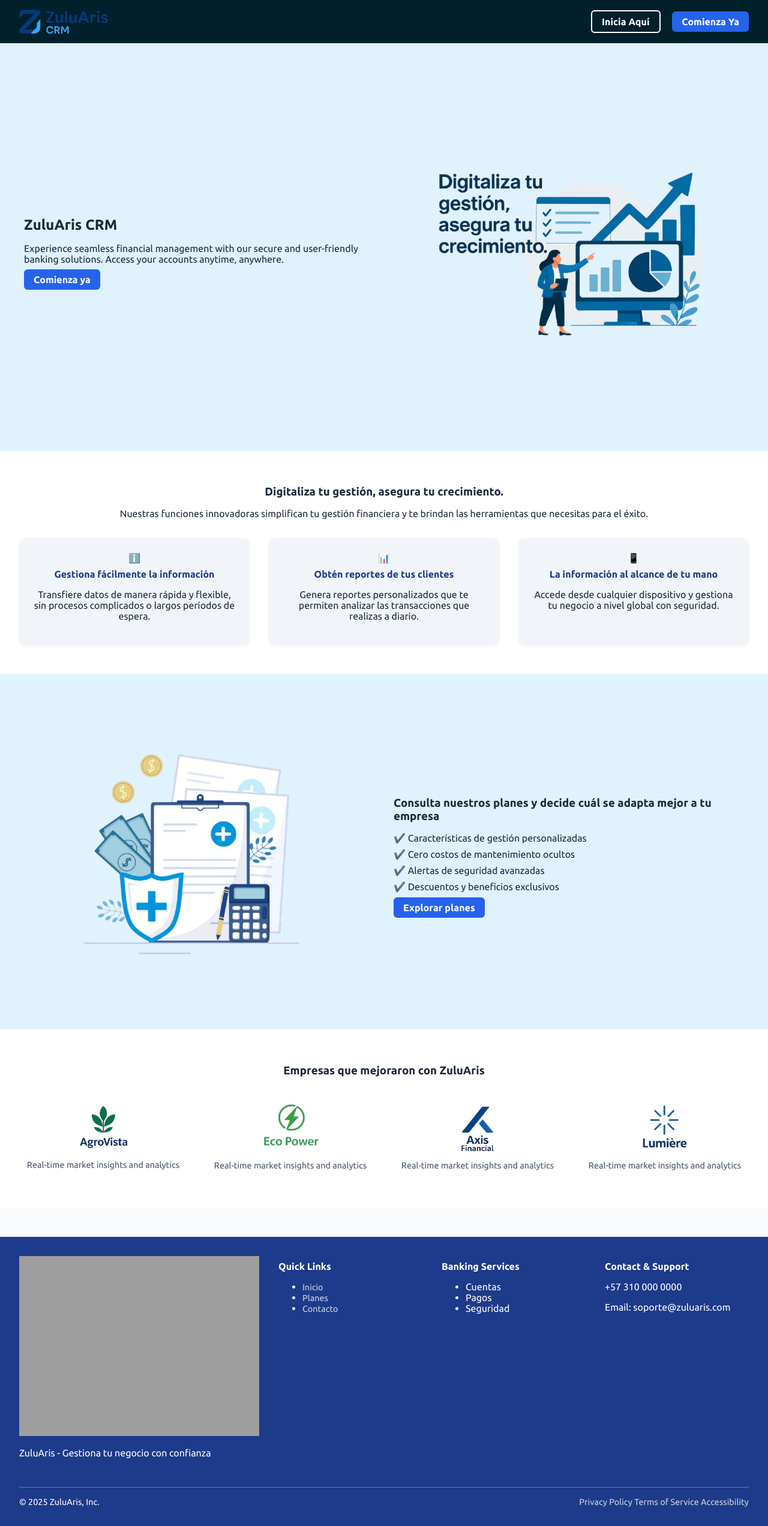
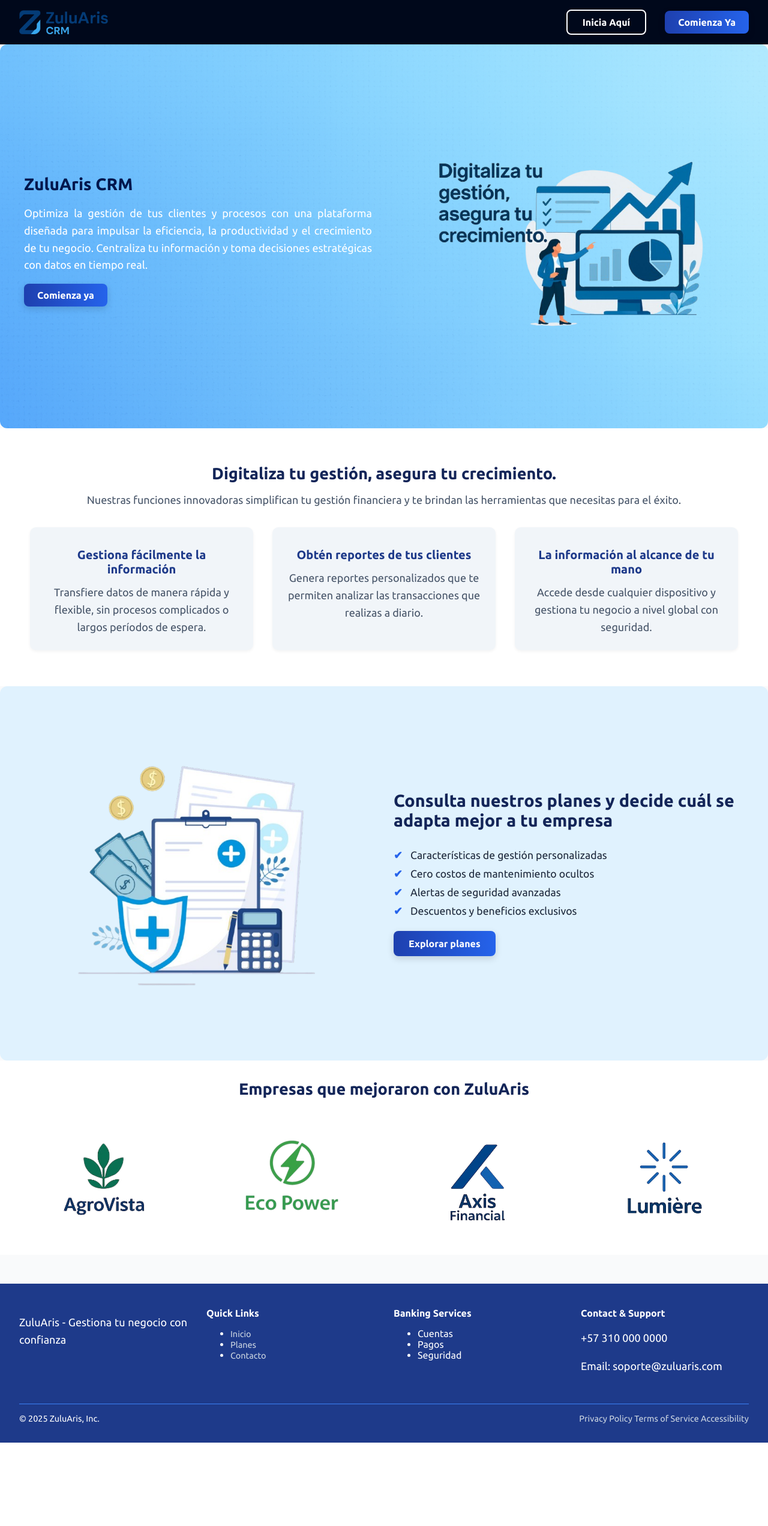
Before and after one commit to Miguearisti14/CRM_ASEGURADORA, a Django app: page / in a window 1280 px wide. Shown: the whole page at 60% size. After the commit the page ends 2405 px from the top, so only its background shows below. Run offline with Django 5.2, Linux system fonts and the light colour scheme; grey boxes are pictures that could not be loaded.

Commit message:
Pagina de inicio completa

```diff
--- a/CRM_Aseguradoras/CRM/static/styles/globalstyles.css
+++ b/CRM_Aseguradoras/CRM/static/styles/globalstyles.css
@@ -4,6 +4,7 @@ body {
     font-family: 'Ubuntu', sans-serif;
     background-color: #f9fafb;
     color: #1e293b;
+
 }
 
 a {
@@ -18,12 +19,21 @@ h4 {
     margin: 0.5em 0;
 }
 
+
+
+p {
+    margin-bottom: 17px;
+    line-height: 1.6;
+    font-size: 18px;
+    text-align: justify;
+}
+
 /* ===== Header ===== */
 .header {
     display: flex;
     justify-content: space-between;
     align-items: center;
-    background-color: #00202c;
+    background-color: #00081b;
     color: white;
     padding: 1rem 2rem;
 }
@@ -42,32 +52,119 @@ h4 {
     margin-left: 1rem;
 }
 
-/* Buttons */
+/* ===== Footer ===== */
+.footer {
+    background-color: #1e3a8a;
+    color: white;
+    padding: 2rem;
+    margin-top: 3rem;
+}
+
+.footer-top {
+    display: grid;
+    grid-template-columns: repeat(4, 1fr);
+    gap: 2rem;
+    margin-bottom: 2rem;
+}
+
+.footer-bottom {
+    display: flex;
+    justify-content: space-between;
+    border-top: 1px solid #3b82f6;
+    padding-top: 1rem;
+    font-size: 0.9rem;
+}
+
+.footer a {
+    color: #cbd5e1;
+    font-size: 0.9rem;
+}
+
+/* ===== Botones ===== */
 .btn-primary {
-    background-color: #2563eb;
-    color: white;
-    padding: 0.5rem 1rem;
-    border-radius: 6px;
+    display: inline-block;
+    background: linear-gradient(90deg, #1e40af, #2563eb);
+    color: #fff;
+    padding: 10px 22px;
+    border-radius: 8px;
     font-weight: bold;
+    text-decoration: none;
+    transition: all 0.3s ease;
+    box-shadow: 0 4px 12px rgba(0, 0, 0, 0.15);
 
 }
 
 .btn-secondary {
-    background-color: #2563eb;
-    color: white;
-    padding: 0.5rem 1rem;
-    border-radius: 6px;
+    display: inline-block;
+    background: linear-gradient(90deg, #1e40af, #2563eb);
+    color: #fff;
+    padding: 12px 25px;
+    border-radius: 8px;
     font-weight: bold;
+    text-decoration: none;
+    transition: all 0.3s ease;
+    box-shadow: 0 4px 12px rgba(0, 0, 0, 0.15);
 
 }
 
 .btn-outline {
-    border: 2px solid white;
-    padding: 0.5rem 1rem;
-    border-radius: 6px;
-    color: white;
+    display: inline-block;
+    background: transparent;
+    color: #fff;
+    padding: 10px 25px;
+    border: 2px solid #fff;
+    border-radius: 8px;
     font-weight: bold;
+    text-decoration: none;
+    transition: all 0.3s ease;
+    position: relative;
+    overflow: hidden;
 }
+
+.btn-outline:hover {
+    color: #1e3a8a;
+    background: #fff;
+    transform: translateY(-3px) scale(1.05);
+    box-shadow: 0 6px 16px rgba(255, 255, 255, 0.4);
+}
+
+.btn-outline::after {
+    content: "";
+    position: absolute;
+    top: 0;
+    left: -75px;
+    width: 50px;
+    height: 100%;
+    background: rgba(255, 255, 255, 0.5);
+    transform: skewX(-25deg);
+    transition: left 0.5s ease;
+}
+
+.btn-outline:hover::after {
+    left: 120%;
+}
+
+.btn-primary:hover,
+.btn-secondary:hover {
+    background: linear-gradient(90deg, #1d4ed8, #2563eb);
+    /* invierte gradiente */
+    transform: translateY(-3px);
+    /* pequeño levantamiento */
+    box-shadow: 0 6px 15px rgba(37, 99, 235, 0.4);
+    /* sombra luminosa */
+}
+
+.header-right {
+
+    display: flex;
+    align-items: center;
+    /* Alinea verticalmente */
+    gap: 15px;
+    /* Espacio entre botones */
+}
+
+
+/* ===== PÁGINA INDEX ===== */
 
 /* ===== Hero Section ===== */
 /* Secciones de 2 columnas (texto + imagen) */
@@ -77,9 +174,30 @@ h4 {
     align-items: center;
     justify-content: center;
     gap: 40px;
-    padding: 60px 40px;
+    padding: 0px 50px;
     min-height: 70vh;
     background-color: #e0f2fe;
+}
+
+.hero {
+    background-image: url('../images/back.png');
+    background-size: cover;
+    background-position: center;
+    padding: 40px;
+    /* para que no quede todo pegado */
+    color: white;
+    /* si el fondo es oscuro, ajusta el color del texto */
+    border-radius: 12px;
+    /* opcional, para dar estilo */
+}
+
+.hero p {
+    font-size: 18px;
+}
+
+.hero h2 {
+    font-size: 28px;
+    color: #00174d;
 }
 
 .hero-left,
@@ -141,8 +259,27 @@ h4 {
 /* ===== Features ===== */
 .features {
     text-align: center;
-    padding: 3rem 2rem;
+    padding: 60px 50px;
     background-color: white;
+    /*margin-bottom: 70px;*/
+}
+
+.features p {
+    max-width: 1000px;
+    margin: 0 auto;
+    color: #475569;
+    text-align: center;
+}
+
+.features h3 {
+    color: #132558;
+    margin-top: 0px;
+    font-size: 27px;
+}
+
+.features h4 {
+    margin-bottom: 12px;
+    font-size: 20px;
 }
 
 .features-grid {
@@ -167,35 +304,77 @@ h4 {
 .pricing {
     display: grid;
     grid-template-columns: 1fr 1fr;
-    padding: 1rem 1rem;
+    padding: 2rem;
     background-color: #e0f2fe;
     gap: 2rem;
     align-items: center;
-
+    border-radius: 12px;
 }
 
-.pricing-text h3 {
-    color: #1e3a8a;
+.pricing h3 {
+    margin-top: 0;
+    margin-bottom: 10px;
 }
 
-.pricing ul {
+/* Imagen */
+.pricing-left img {
+    width: 100%;
+    max-width: 400px;
+    border-radius: 12px;
+    animation: fadeInLeft 1s ease-in-out;
+}
+
+/* Texto */
+.pricing-right h3 {
+    color: #132558;
+    font-size: 1.8rem;
+    margin-bottom: 2rem;
+}
+
+.pricing-right ul {
     list-style: none;
     padding: 0;
+    margin: 0 0 1.5rem 0;
 }
 
-.pricing ul li {
-    margin-bottom: 0.5rem;
+.pricing-right ul li {
+    margin-bottom: 0.75rem;
+    padding-left: 28px;
+    position: relative;
+    font-size: 1.1rem;
+    transition: transform 0.2s ease;
 }
 
-.pricing-img img {
-    width: 30%;
-    height: 30%;
-    border-radius: 8px;
+.pricing-right ul li::before {
+    content: "✔";
+    position: absolute;
+    left: 0;
+    color: #2563eb;
+    font-weight: bold;
 }
+
+.pricing-right ul li:hover {
+    transform: translateX(6px);
+}
+
+
+/* Animación */
+@keyframes fadeInLeft {
+    from {
+        opacity: 0;
+        transform: translateX(-40px);
+    }
+
+    to {
+        opacity: 1;
+        transform: translateX(0);
+    }
+}
+
 
 /* ===== Companies ===== */
 .companies {
-    padding: 3rem 2rem;
+    padding: 2rem 2rem;
     text-align: center;
     background: white;
 }
@@ -204,11 +383,11 @@ h4 {
     display: grid;
     grid-template-columns: repeat(4, 1fr);
     gap: 2rem;
-    margin-top: 2rem;
+    margin-top: 3rem;
 }
 
 .company-card img {
-    max-width: 100px;
+    max-width: 170px;
 
 }
 
@@ -218,30 +397,8 @@ h4 {
     color: #475569;
 }
 
-/* ===== Footer ===== */
-.footer {
-    background-color: #1e3a8a;
-    color: white;
-    padding: 2rem;
-    margin-top: 3rem;
+.companies h3 {
+    color: #132558;
+    margin-top: 0px;
+    font-size: 27px;
 }
-
-.footer-top {
-    display: grid;
-    grid-template-columns: repeat(4, 1fr);
-    gap: 2rem;
-    margin-bottom: 2rem;
-}
-
-.footer-bottom {
-    display: flex;
-    justify-content: space-between;
-    border-top: 1px solid #3b82f6;
-    padding-top: 1rem;
-    font-size: 0.9rem;
-}
-
-.footer a {
-    color: #cbd5e1;
-    font-size: 0.9rem;
-}
--- a/CRM_Aseguradoras/CRM/templates/index.html
+++ b/CRM_Aseguradoras/CRM/templates/index.html
@@ -8,8 +8,9 @@
     <section class="hero">
         <div class="hero-left">
             <h2>ZuluAris CRM</h2>
-            <p>Experience seamless financial management with our secure and user-friendly banking solutions.
-               Access your accounts anytime, anywhere.</p>
+            <p>Optimiza la gestión de tus clientes y procesos con una plataforma diseñada para impulsar la eficiencia,
+            la productividad y el crecimiento de tu negocio. Centraliza tu información y
+            toma decisiones estratégicas con datos en tiempo real.</p>
             <a href="#" class="btn-primary">Comienza ya</a>
         </div>
         <div class="hero-right">
@@ -23,17 +24,17 @@
         <p>Nuestras funciones innovadoras simplifican tu gestión financiera y te brindan las herramientas que necesitas para el éxito.</p>
         <div class="features-grid">
             <div class="feature-card">
-                <span class="icon">ℹ️</span>
+                <span class="icon"></span>
                 <h4>Gestiona fácilmente la información</h4>
                 <p>Transfiere datos de manera rápida y flexible, sin procesos complicados o largos períodos de espera.</p>
             </div>
             <div class="feature-card">
-                <span class="icon">📊</span>
+                <span class="icon"></span>
                 <h4>Obtén reportes de tus clientes</h4>
                 <p>Genera reportes personalizados que te permiten analizar las transacciones que realizas a diario.</p>
             </div>
             <div class="feature-card">
-                <span class="icon">📱</span>
+                <span class="icon"></span>
                 <h4>La información al alcance de tu mano</h4>
                 <p>Accede desde cualquier dispositivo y gestiona tu negocio a nivel global con seguridad.</p>
             </div>
@@ -48,14 +49,15 @@
   <div class="pricing-right">
     <h3>Consulta nuestros planes y decide cuál se adapta mejor a tu empresa</h3>
     <ul>
-                <li>✔️ Características de gestión personalizadas</li>
-                <li>✔️ Cero costos de mantenimiento ocultos</li>
-                <li>✔️ Alertas de seguridad avanzadas</li>
-                <li>✔️ Descuentos y beneficios exclusivos</li>
+      <li> Características de gestión personalizadas</li>
+      <li> Cero costos de mantenimiento ocultos</li>
+      <li> Alertas de seguridad avanzadas</li>
+      <li> Descuentos y beneficios exclusivos</li>
     </ul>
     <a href="#" class="btn-secondary">Explorar planes</a>
   </div>
 </section>
+
 
     <!-- Companies -->
     <section class="companies">
@@ -63,19 +65,19 @@
         <div class="companies-grid">
             <div class="company-card">
                 <img src="{% static 'images/empresa1.png' %}" alt="Company 1">
-                <p>Real-time market insights and analytics</p>
+
             </div>
             <div class="company-card">
                 <img src="{% static 'images/empresa2.png' %}" alt="Company 2">
-                <p>Real-time market insights and analytics</p>
+
             </div>
             <div class="company-card">
                 <img src="{% static 'images/empresa3.png' %}" alt="Company 3">
-                <p>Real-time market insights and analytics</p>
+
             </div>
             <div class="company-card">
                 <img src="{% static 'images/empresa4.png' %}" alt="Company 4">
-                <p>Real-time market insights and analytics</p>
+
             </div>
         </div>
     </section>
--- a/CRM_Aseguradoras/CRM/templates/layout.html
+++ b/CRM_Aseguradoras/CRM/templates/layout.html
@@ -50,7 +50,7 @@
     <footer class="footer">
         <div class="footer-top">
             <div class="footer-brand">
-                <img src="{% static 'images/logo2.png' %}" alt="Logo Footer">
+
                 <p>ZuluAris - Gestiona tu negocio con confianza</p>
             </div>
             <div class="footer-links">
```
Also changed, not shown: CRM_Aseguradoras/CRM/static/images/back.png (added). Lines whose indentation alone changed are shown as unchanged.
